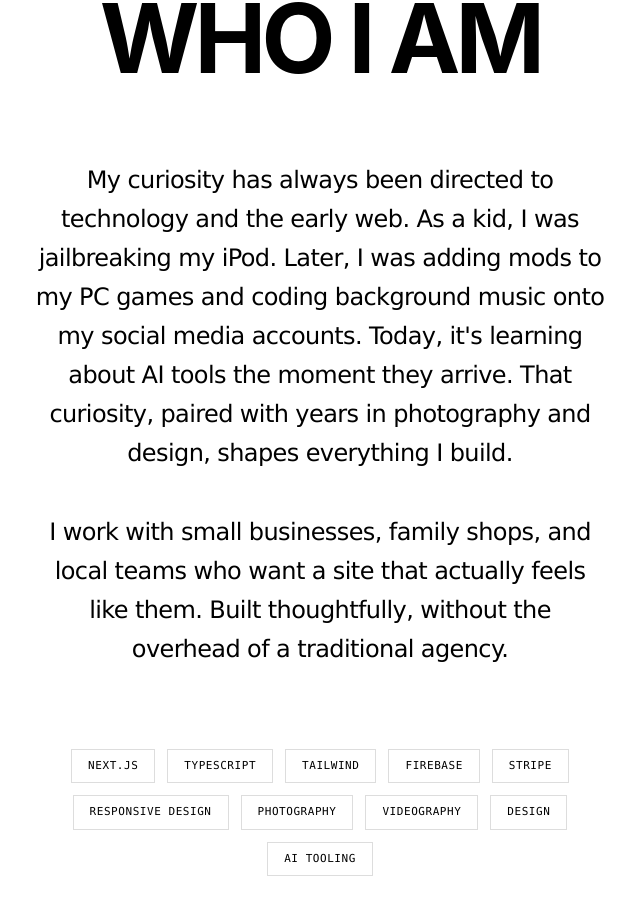
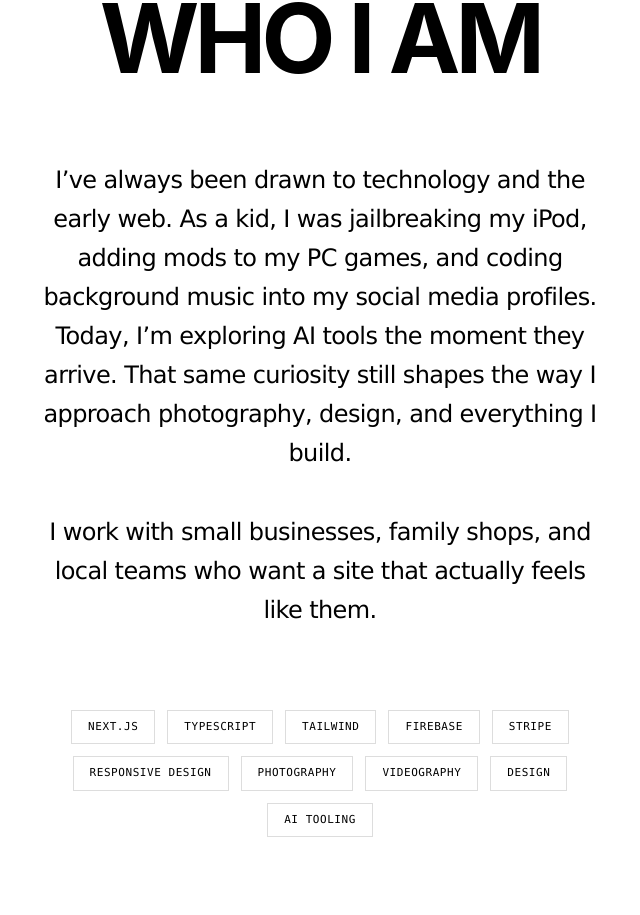
Before and after one commit to orudy01/rudy-dev-portfolio, a Next.js app: page / in a window 1280 px wide. Shown: the part 1634-2549 px from the top of the page, without its empty margins (320-960 px from the left). Built offline with nearby package versions, Linux system fonts and the light colour scheme; a web font is replaced by a local one.

Commit message:
Refresh About intro and work case study copy

```diff
--- a/app/page.tsx
+++ b/app/page.tsx
@@ -282,13 +282,13 @@ export default function Home() {
                   variants={fadeUp}
                   className="font-serif text-[clamp(1.15rem,4vw,1.5rem)] leading-relaxed tracking-tight mb-10"
                 >
-                  My curiosity has always been directed to technology and the early web. As a kid, I was jailbreaking my iPod. Later, I was adding mods to my PC games and coding background music onto my social media accounts. Today, it&apos;s learning about AI tools the moment they arrive. That curiosity, paired with years in photography and design, shapes everything I build.
+                  I’ve always been drawn to technology and the early web. As a kid, I was jailbreaking my iPod, adding mods to my PC games, and coding background music into my social media profiles. Today, I’m exploring AI tools the moment they arrive. That same curiosity still shapes the way I approach photography, design, and everything I build.
                 </motion.p>
                 <motion.p
                   variants={fadeUp}
                   className="font-serif text-[clamp(1.15rem,4vw,1.5rem)] leading-relaxed tracking-tight"
                 >
-                  I work with small businesses, family shops, and local teams who want a site that actually feels like them. Built thoughtfully, without the overhead of a traditional agency.
+                  I work with small businesses, family shops, and local teams who want a site that actually feels like them.
                 </motion.p>
               </motion.div>
 
--- a/app/work/page.tsx
+++ b/app/work/page.tsx
@@ -27,7 +27,7 @@ const projects = [
     category: "Web App — Personal + SaaS",
     year: "2025",
     description:
-      "Built from scratch because every workout tracker I tried locked features behind a paywall. Tracks my sessions over time, generates AI-powered workouts tailored to your goal, available equipment, and session length (Groq / Llama 3.3 70B), and lets others browse my workout history, view my supplement stack, or book and pay for a personal training session via Stripe. A personal tool that doubles as a tool for others to use.",
+      "Built from scratch after getting tired of workout apps hiding basic features behind paywalls. It tracks my workouts over time, generates AI-based routines around my goals, available equipment, and session length using Groq and Llama 3.3 70B, and gives others a way to browse my workout history, see my supplement stack, or book a personal training session through Stripe. It started as a tool for myself and gradually became something useful for other people too.",
     tags: ["Vite", "Firebase", "Stripe", "Resend", "Groq"],
     url: "https://gymrudy.com",
     image: {
@@ -41,7 +41,7 @@ const projects = [
     category: "Web — Local Business",
     year: "2025",
     description:
-      "Built for a veteran-owned mobile detailing business in Temecula that needed a real web presence, not a Facebook page. Custom landing page with sticky-stack service packages, before/after gallery, and customer reviews — all editable through an embedded Sanity Studio at /studio so the owner can update pricing and photos without touching code.",
+      "Built for a veteran-owned mobile detailing business in Temecula that needed more than just an Instagram page. Designed and developed a custom landing page with sticky-stack service packages, a before-and-after gallery, and customer reviews. Everything is managed through an embedded Sanity Studio, allowing the owner to update pricing, photos, and content without needing to touch code.",
     tags: ["Next.js", "TypeScript", "Tailwind", "Sanity", "Framer Motion"],
     url: "https://www.bandbautodetailing.com",
     image: {
```
